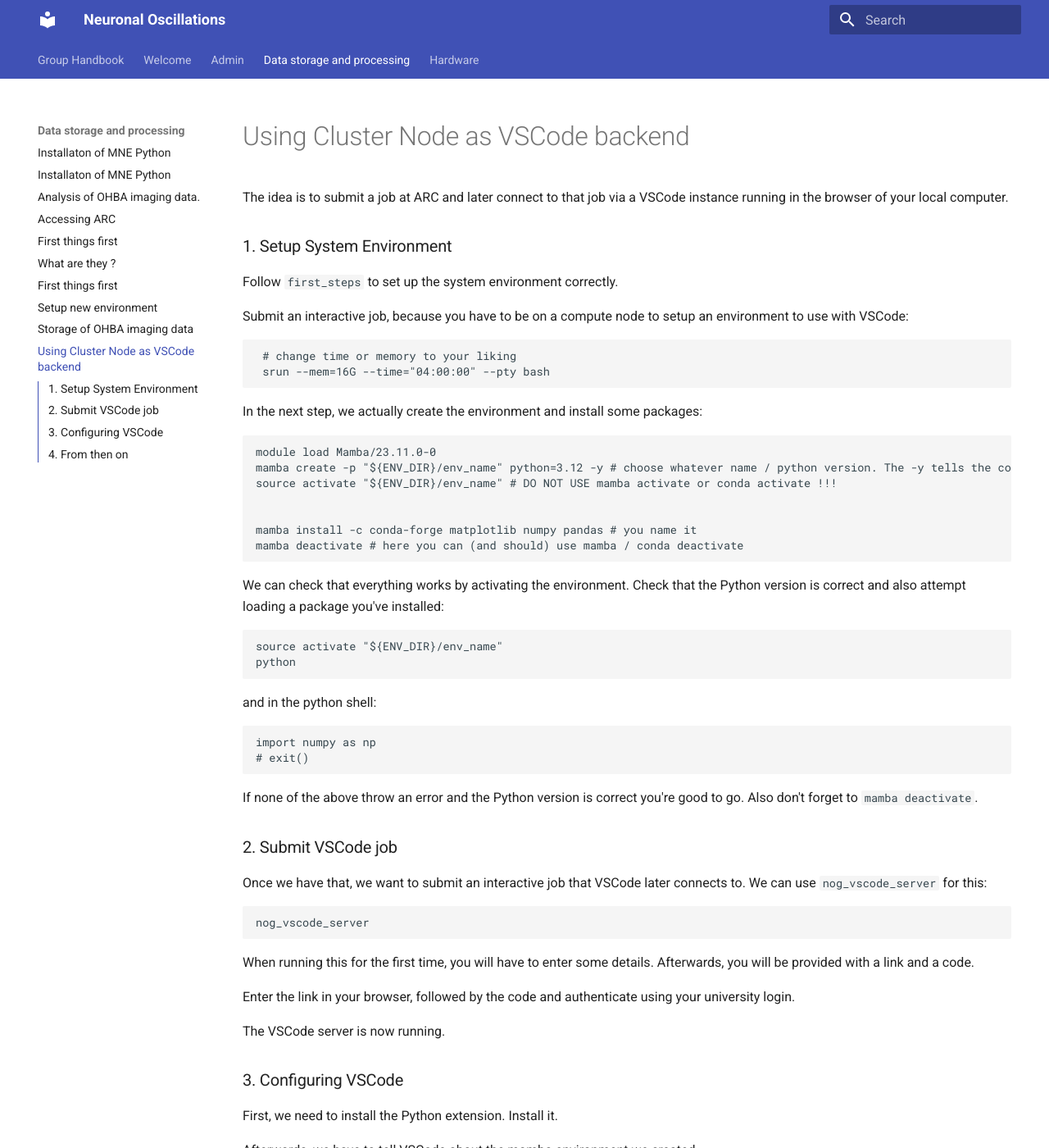
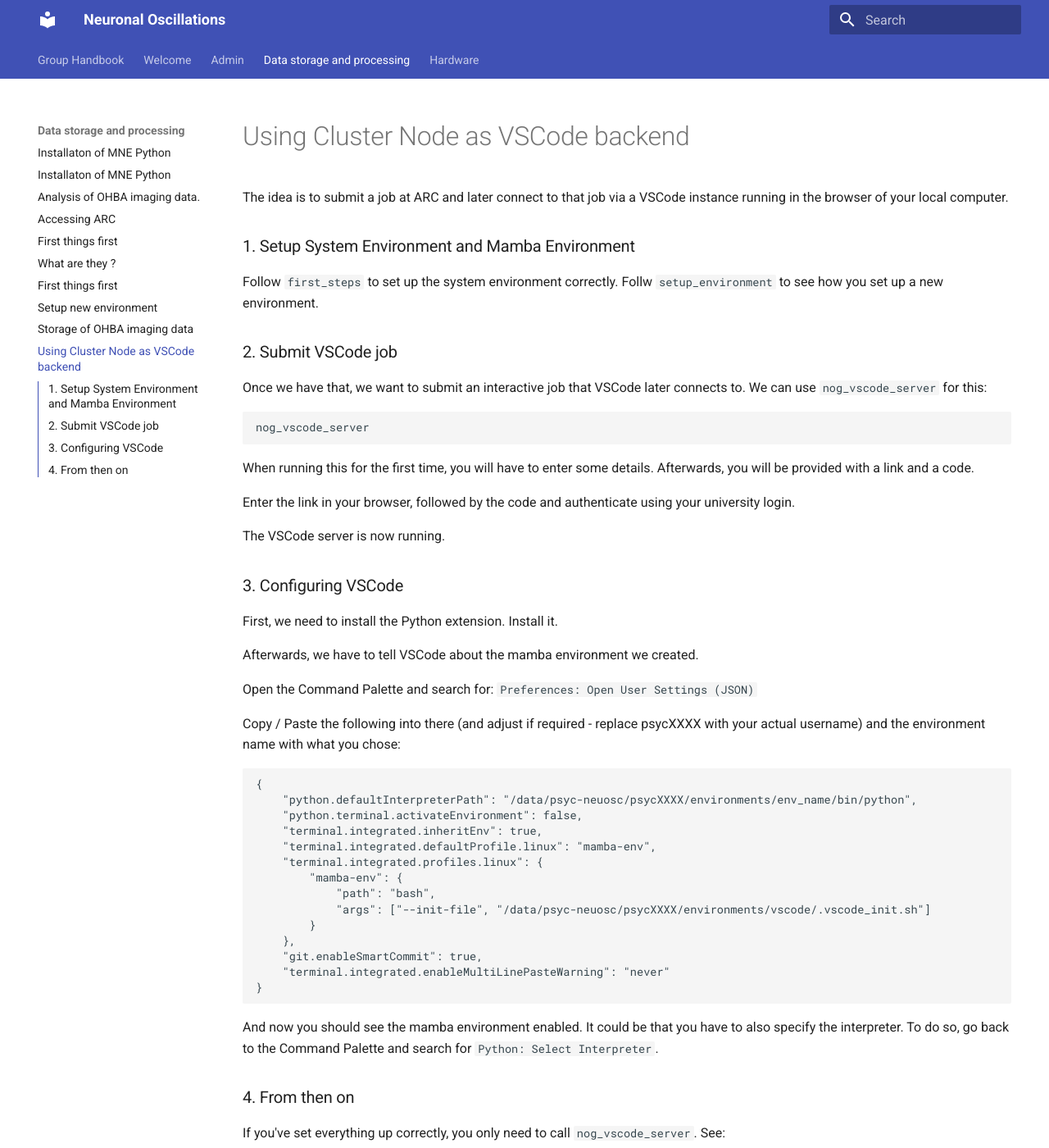
Before and after one commit to Neuronal-Oscillations/group-handbook, an MkDocs documentation site: the page built from docs/data_storage_and_processing/using_vscode.md, in a window 1280 px wide and 1400 px high. Shown: the whole window at 82% size. Built offline with MkDocs 1.6.1 and Material for MkDocs 9.7.7, drawn with Linux system fonts in a browser that asks for light colours.

Commit message:
Update using_vscode.md

````diff
--- a/docs/data_storage_and_processing/using_vscode.md
+++ b/docs/data_storage_and_processing/using_vscode.md
@@ -2,44 +2,10 @@
 
 The idea is to submit a job at ARC and later connect to that job via a VSCode instance running in the browser of your local computer.
 
-### 1. Setup System Environment
+### 1. Setup System Environment and Mamba Environment
 
 Follow `first_steps` to set up the system environment correctly.
-
-Submit an interactive job, because you have to be on a compute node to setup an environment to use with VSCode:
-
-```bash
- # change time or memory to your liking
- srun --mem=16G --time="04:00:00" --pty bash
-```
-
-In the next step, we actually create the environment and install some packages:
-
-```bash
-module load Mamba/23.11.0-0
-mamba create -p "${ENV_DIR}/env_name" python=3.12 -y # choose whatever name / python version. The -y tells the command to skip asking for confirmation
-source activate "${ENV_DIR}/env_name" # DO NOT USE mamba activate or conda activate !!!
-
-
-mamba install -c conda-forge matplotlib numpy pandas # you name it
-mamba deactivate # here you can (and should) use mamba / conda deactivate
-```
-
-We can check that everything works by activating the environment. Check that the Python version is correct and also attempt loading a package you've installed:
-
-```bash
-source activate "${ENV_DIR}/env_name"
-python
-```
-
-and in the python shell:
-
-```python
-import numpy as np
-# exit()
-```
-
-If none of the above throw an error and the Python version is correct you're good to go. Also don't forget to `mamba deactivate`.
+Follw `setup_environment` to see how you set up a new environment.
 
 ### 2. Submit VSCode job
 
````
